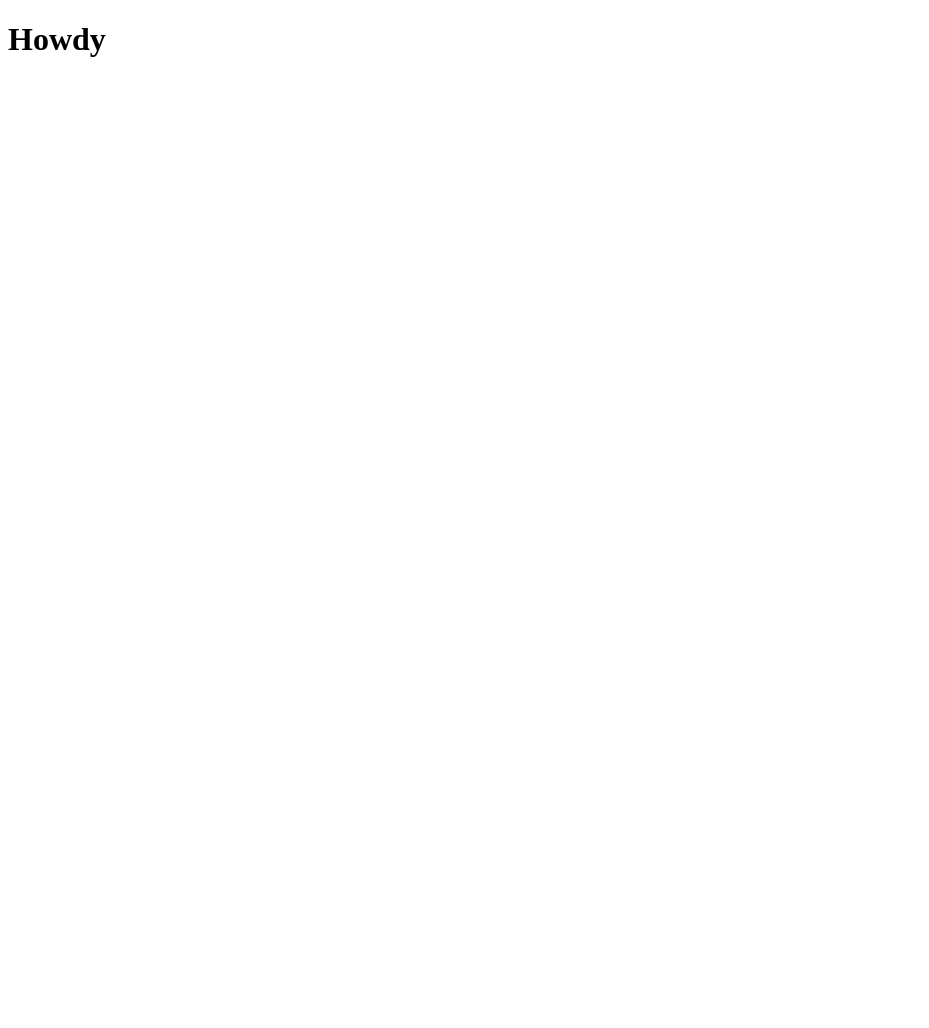
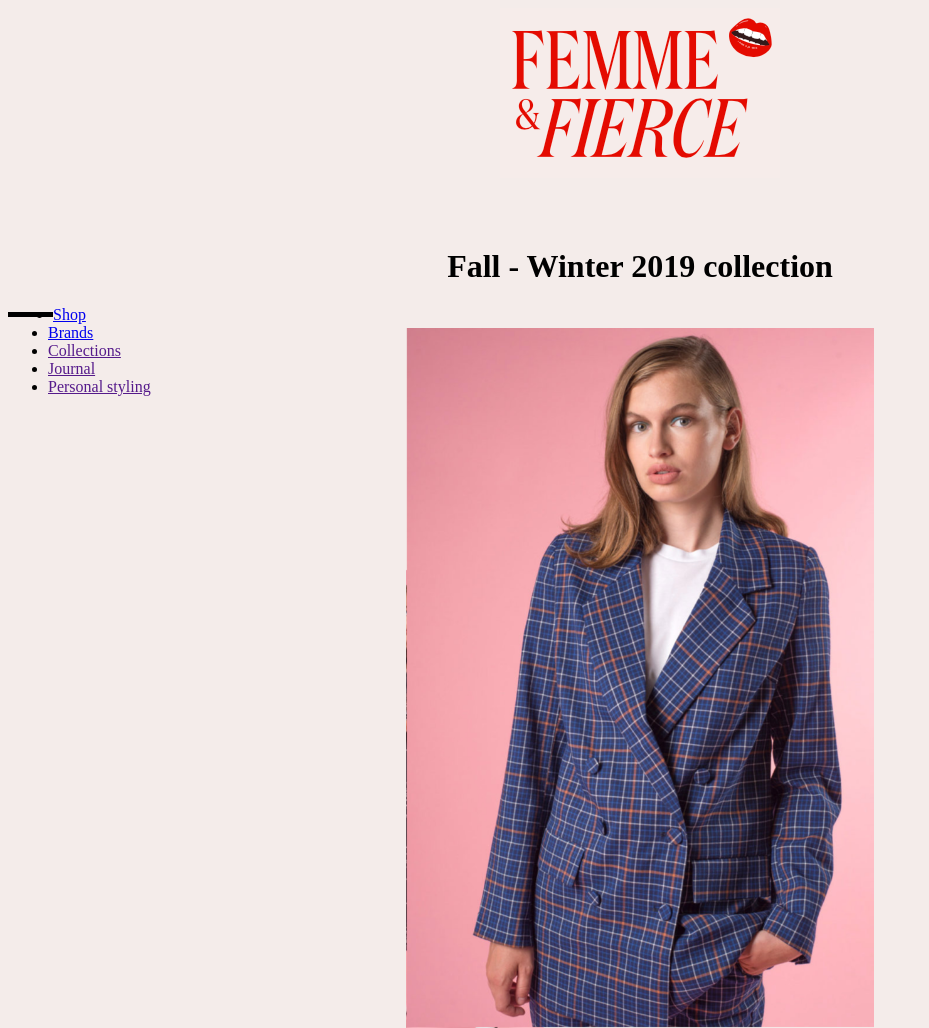
Before and after one commit to nigamajid/blokweb, a plain HTML site: page index.html in a window 1280 px wide. Shown: the whole page, without its empty margins (0-929 px from the left). Before the commit the page ends 800 px from the top, so only its background shows below. Drawn offline with Linux system fonts and the light colour scheme.

Commit message:
Add files via upload

```diff
--- a/index.html
+++ b/index.html
@@ -1,19 +1,47 @@
-<!doctype html>
-<html lang="nl">
 
-<head>
-	<meta charset="UTF-8">
-	<meta name="author" content="jouw naam">
-	<meta name="viewport" content="width=device-width, initial-scale=1">
+<!DOCTYPE html>
+<html lang="nl" dir="ltr">
+  <head>
+    <meta charset="utf-8">
+    <title>Scandinavian Fashion webshop | Femme & Fierce</title>
+    <link rel="stylesheet" href="styles/style.css">
+  </head>
+  <body>
 
-	<title>Howdy</title>
+<header>
+  <section>
+    <img class="logo" src="images/logo.png" alt="logo femme & fierce">
+    <img class="home"src="images/homepage.png" alt="de grote foto op de homepagina">
+  <!-- <h1>Fall - Winter 2019 collection</h1> -->
+  </section>
+<h1>Fall - Winter 2019 collection</h1>
+<section>
+  <div>
+    <span></span>
+    <span></span>
+    <span></span>
 
-	<link href="styles/style.css" rel="stylesheet">
-</head>
 
-<body>
-	<h1>Howdy</h1>
-	<script src="scripts/script.js"></script>
-</body>
+  </div>
+  <nav>
+      <ul>
+        <li><a href="index.html">Shop</a></li>
+        <li><a href="----------">Brands</a></li>
+        <li><a href="">Collections</a></li>
+        <li><a href="">Journal</a></li>
+        <li><a href="">Personal styling</a></li>
+      </ul>
+    </nav>
+</section>
 
+
+</header>
+
+<main>
+
+</main>
+
+
+
+  </body>
 </html>
--- a/styles/style.css
+++ b/styles/style.css
@@ -1,4 +1,36 @@
-/* CSS Document */
-*, *::after, *::before {
-  box-sizing:border-box;
+
+body{
+  background-color: rgba(244, 236, 234, 1);
 }
+
+h1{
+  text-align: center;
+position: relative;
+margin-top: -780px;
+}
+
+.logo{
+  display: block;
+margin-left: auto;
+margin-right: auto;
+}
+
+span {
+  width: 15px;
+  height: 5px;
+  background-color: black;
+  margin: 6px 0;
+  display: block;
+  float: left;
+
+}
+
+
+
+.home{
+display: block;
+margin-left: auto;
+margin-right: auto;
+height: 700px;
+margin-top: 150px;
+}
```
